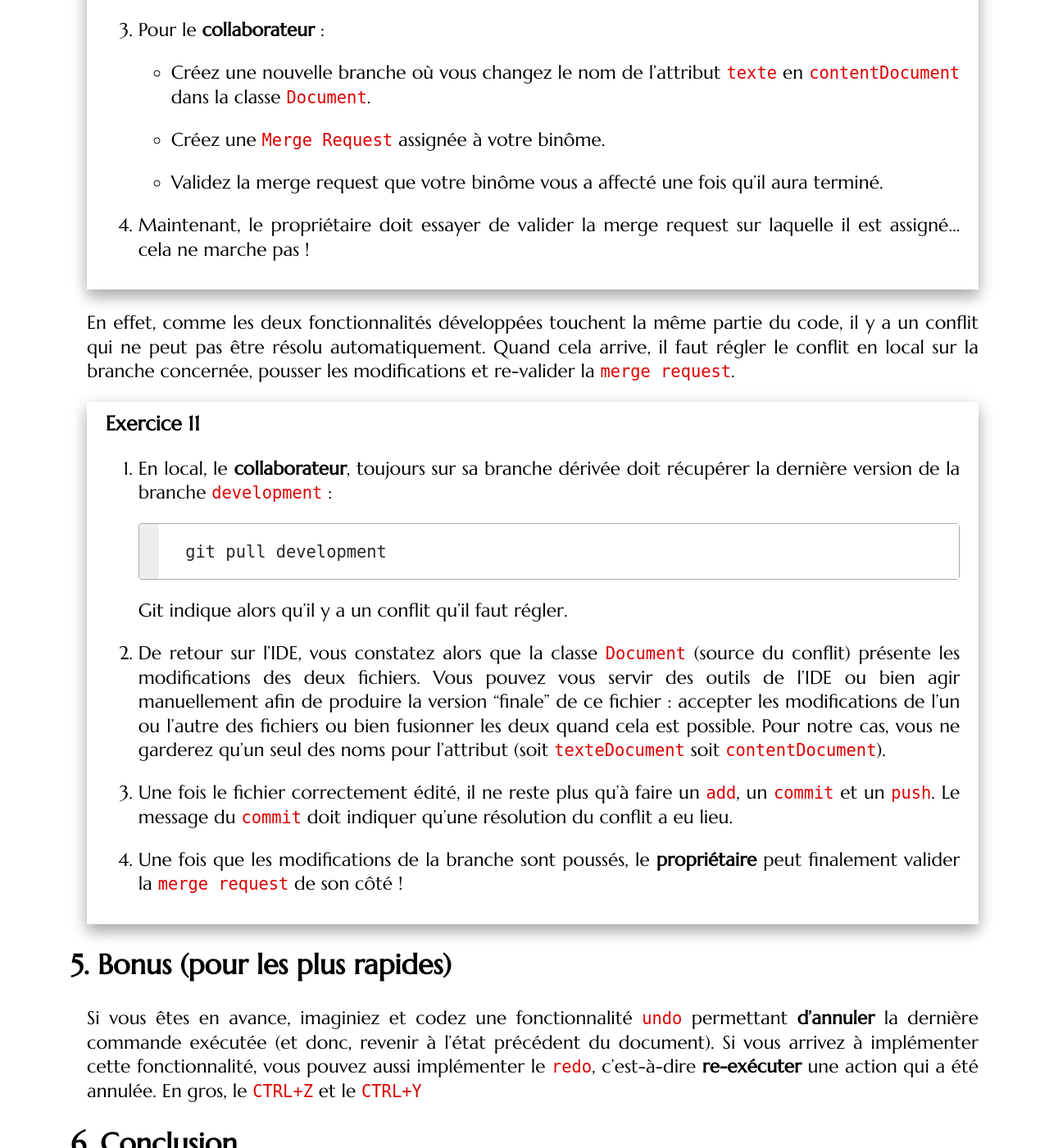
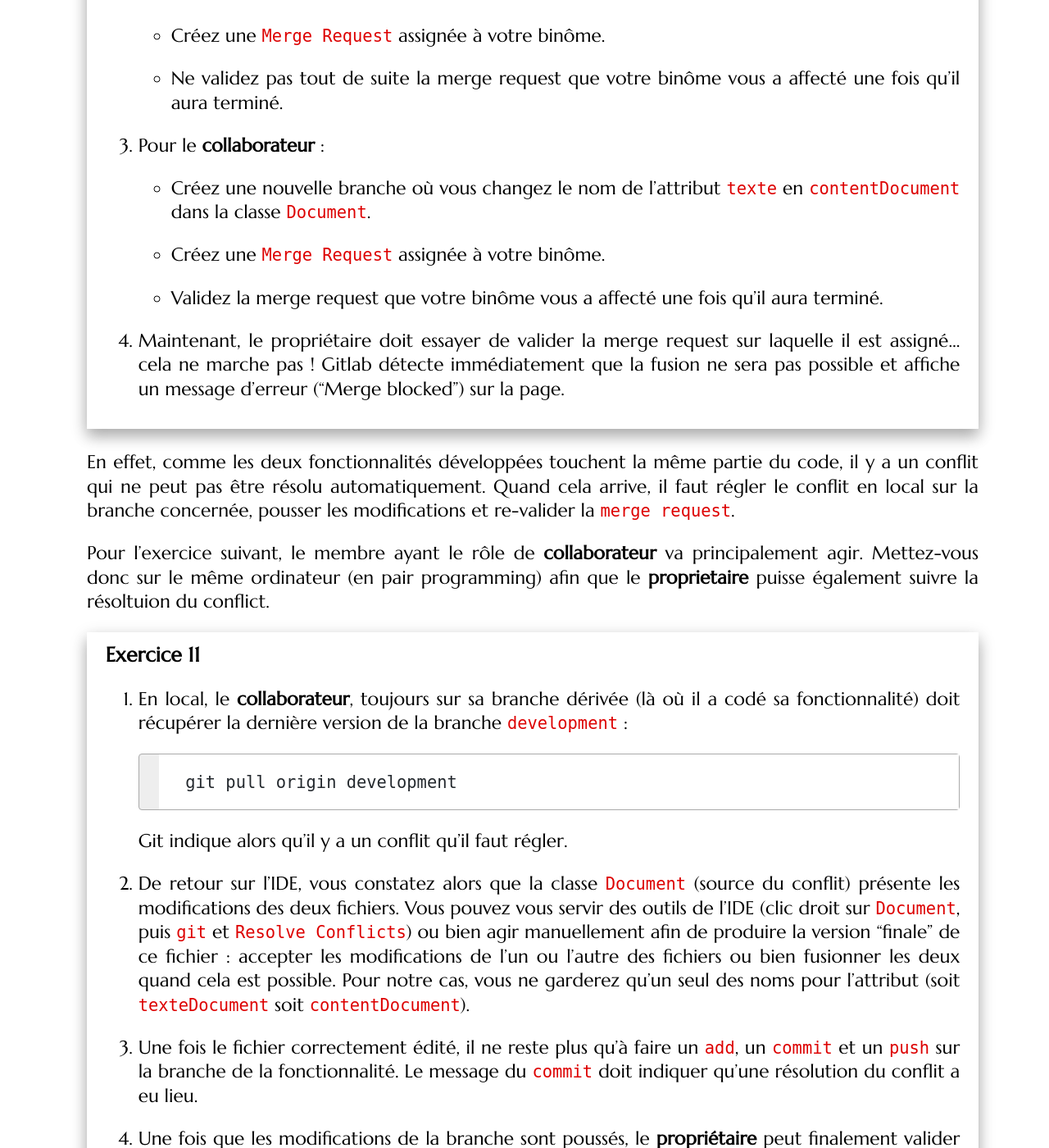
Before and after one commit to mgasquet/R304-QualiteDeveloppement, a Jekyll site: the page built from tutorials/tutorial1.md, in a window 1280 px wide and 1400 px high, scrolled down 29667 px. Shown: the whole window at 82% size. Built offline with Jekyll 4.4.1, drawn with Linux system fonts in a browser that asks for light colours; some web fonts are replaced; some of the changed text lies outside the part shown.

Commit message:
Fin mise à jour TP1 git
Mise à jour du TP2

````diff
--- a/tutorials/tutorial1.md
+++ b/tutorials/tutorial1.md
@@ -654,8 +654,6 @@ Nous allons mettre en application ce que vous avez appris sur les **branches** e
 
 6. Vérifiez que tout fonctionne bien (sans tenir compte du fait que la commande `clear` soit buguée), puis, faites en sorte d'intégrer vos fonctionnalités à la branche principale `master`. N'oubliez pas de push tout ça !
 
-<!-- 7. Supprimez vos deux **branches temporaires** (celles ayant servies à développer les deux **features**). Elles ne sont plus utiles! -->
-
 </div>
 
 ## Collaborer sur un projet
@@ -678,7 +676,7 @@ Pour la suite des exercices, trouvez-vous un binôme qui est au même point que
 
 3. Sur le dépôt **GitLab** de votre collègue, créez une `issue` et expliquez le bug que vous rencontrez. Une **issue** est en fait un fil de discussion où différentes personnes peuvent intervenir.
 
-4. Lorsque votre collègue a fait de même avec **votre dépôt**, **relevez l'identifiant** (numéro) de l'issue puis retournez dans votre projet et développez un **bugfix**. Il faudra respecter les conventions citées plus tôt pour les branches. Pour le message final du commit, veillez à bien indiquer dans la description le texte suivant : `Closes #numeroIssue` (en remplaçant `numeroIssue`, bien sûr).
+4. Lorsque votre collègue a fait de même avec **votre dépôt**, **relevez l'identifiant** (numéro) de l'issue (normalement : `1`) puis retournez dans votre projet et développez un **bugfix** à partir d'une branche dérivée de `development`. Il faudra respecter les conventions citées plus tôt pour les branches. Pour le message final du commit, veillez à bien indiquer dans la description le texte suivant : `Closes #numeroIssue` (en remplaçant `numeroIssue`, bien sûr).
 
 5. Une fois le **bugfix** publié puis ultimement intégré à `master` via la fusion de la branche `development`, retournez voir l'issue sur **GitLab**. Vous constaterez que votre commit a automatiquement été attaché à cette **issue** et qu'elle a même été fermée !
 
@@ -696,11 +694,11 @@ Le fait de faire une demande d'intégration de son code dans le projet d'origine
 
 <div class="exercise">
 
-1. Encore une fois, rendez-vous dans le dépôt de votre collègue. En haut à droite, appuyez sur le bouton **fork**. Validez. Un nouveau dépôt "forké" à partir de celui de votre collègue est alors disponible.
+1. Encore une fois, rendez-vous dans le dépôt de votre collègue. En haut à droite, appuyez sur le bouton **fork**. Configure le **namespace** pour le placer dans votre sous-groupe `etu/login` puis validez. Un nouveau dépôt "forké" à partir de celui de votre collègue est alors disponible.
 
 2. Clonez ce "nouveau" dépôt sur votre machine : comme ce dépôt forké vous appartient, vous aurez droit de faire des push dessus !
 
-3. Dans l'application récupérée, ajoutez une commande `inserer` qui permet d'insérer une chaîne de caractères à partir d'un index donné. Par exemple :
+3. Dans l'application récupérée, ajoutez une commande `inserer` qui permet d'insérer une chaîne de caractères après une position donnée. Par exemple :
 
     ```bash
     ajouter;bonjour monde
@@ -709,7 +707,7 @@ Le fait de faire une demande d'intégration de son code dans le projet d'origine
     bonjour le monde
     ```
 
-    Il faudra bien respecter le fait d'aller sur la branche de développement puis une branche pour la fonctionnalité, etc.!
+    Il faudra bien respecter le fait d'aller sur la branche de développement puis une branche pour la fonctionnalité, etc. Poussez la branche contenant la fonctionnalité (sans la merger sur `development`).
 
 4. Une fois la fonctionnalité prête et poussée sur GitLab, rendez-vous dans votre dépôt forké puis cliquez sur la rubrique **Code** et **Merge Requests**. Cliquez ensuite sur **New merge request**.
 
@@ -741,7 +739,7 @@ Dans l'exercice précédent, vous avez collaboré avec un collègue mais celui-c
 
     * Dans votre dépôt GitLab (pas celui **forké**, celui original), donnez le rôle **Owner** à votre collègue.
 
-    * Ajoutez une **nouvelle fonctionnalité** permettant d'afficher la description de chaque commande. Pour cela, vous allez ajouter une méthode `getDescriptionCommande` dans l'interface `Commande` et donc l'implémenter dans toutes les commandes. Respectez bien le processus que vous avez jusqu'ici : création d'une sous-branche, commits conventionnels, rebasing, etc.
+    * Ajoutez une **nouvelle fonctionnalité** permettant d'afficher la description de chaque commande. Pour cela, vous allez ajouter une méthode `getDescriptionCommande` (qui renvoie une donnée de type `String`) dans l'interface `Commande` et donc l'implémenter dans toutes les commandes (avec une description simple). Respectez bien le processus que vous avez jusqu'ici : création d'une sous-branche, commits conventionnels, rebasing, etc. Poussez la branche de votre fonctionnalité sur gitlab.
 
     * Une fois terminé, ne fusionnez pas tout de suite la branche de votre fonctionnalité sur `development`.
 
@@ -751,7 +749,7 @@ Dans l'exercice précédent, vous avez collaboré avec un collègue mais celui-c
 
     * Clonez ce dépôt. Vous avez maintenant les droits d'accès et surtout d'écriture.
 
-    * Sur ce dépôt, ajoutez une nouvelle commande `minuscules` similaire à `majuscules`, mais pour les minuscules (on utilise `toLowerCase`). Respectez bien le processus que vous avez jusqu'ici : création d'une sous-branche, commits conventionnels, rebasing, etc. Une fois terminé, ne fusionnez pas tout de suite la branche de votre fonctionnalité sur `development`.
+    * Sur ce dépôt, ajoutez une nouvelle commande `minuscules` similaire à `majuscules`, mais pour les minuscules (on utilise `toLowerCase`). Respectez bien le processus que vous avez jusqu'ici : création d'une sous-branche, commits conventionnels, rebasing, etc. Poussez la branche de votre fonctionnalité sur gitlab.
 
     * Une fois terminé, ne fusionnez pas la branche de votre fonctionnalité sur `development`.
 
@@ -759,11 +757,13 @@ Dans l'exercice précédent, vous avez collaboré avec un collègue mais celui-c
 
 5. À partir de [la page principale du site](https://gitlabinfo.iutmontp.univ-montp2.fr/), cliquez sur la catégorie `Merge Requests` puis `Assigned`. Vous pouvez alors visualiser toutes les `merge requests` qui vous ont été assignées.
 
-6. Faites la review de la requête qui vous a été assignée puis validez-la. Votre collègue ayant fait de même avec votre branche, tout devrait être fusionné sur `development` à ce stade ! Bien sûr, si nous avions un peu plus de temps, nous aurions pu refuser la requête, laisser des commentaires, recommencer... ce qui arrive souvent en entreprise (et c'est normal) ! Généralement, les **développeurs seniors** vérifient les `merge requests` des **développeurs juniors** (vous, bientôt). Les **seniors** se vérifient entre eux ou bien sont se considèrent comme assez expérimentés pour se passer de `merge request` et de revue de code... (mais cela est déconseillé).
+6. Faites la review de la requête qui vous a été assignée (explorez l'onglet **Commits**, **Changes**) puis validez-la. Votre collègue ayant fait de même avec votre branche, tout devrait être fusionné sur `development` à ce stade ! Bien sûr, si nous avions un peu plus de temps, nous aurions pu refuser la requête, laisser des commentaires, recommencer... ce qui arrive souvent en entreprise (et c'est normal) ! Généralement, les **développeurs seniors** vérifient les `merge requests` des **développeurs juniors** (vous, bientôt). Les **seniors** se vérifient entre eux ou bien sont se considèrent comme assez expérimentés pour se passer de `merge request` et de revue de code... (mais cela est déconseillé).
 
 7. En local, récupérez les mises à jour sur la branche `development` en faisant un **pull**.
 
 8. Jetez un œil à votre code. Bien que le `merge` ait été réalisé avec succès, il ne devrait plus compiler. Pourquoi ? Choisissez un des membres de votre binôme qui devra corriger les erreurs sur une nouvelle branche (à lui de bien la nommer) puis faire une `merge request` en assignant l'autre membre... L'autre membre fait la revue de code et valide la requête.
+
+9. Chaque membre doit bien penser à récupérer toutes les modifications en local avec un `pull`.
 
 </div>
 
@@ -791,27 +791,31 @@ Jusqu'ici, nous n'avons fait que des **merge** sans conflits bloquants, c'est-à
 
     * Validez la merge request que votre binôme vous a affecté une fois qu'il aura terminé.
 
-4. Maintenant, le propriétaire doit essayer de valider la merge request sur laquelle il est assigné... cela ne marche pas !
+4. Maintenant, le propriétaire doit essayer de valider la merge request sur laquelle il est assigné... cela ne marche pas ! Gitlab détecte immédiatement que la fusion ne sera pas possible et affiche un message d'erreur ("Merge blocked") sur la page.
 
 </div>
 
 En effet, comme les deux fonctionnalités développées touchent la même partie du code, il y a un conflit qui ne peut pas être résolu automatiquement. Quand cela arrive, il faut régler le conflit en local sur la branche concernée, pousser les modifications et re-valider la `merge request`.
 
+Pour l'exercice suivant, le membre ayant le rôle de **collaborateur** va principalement agir. Mettez-vous donc sur le même ordinateur (en pair programming) afin que le **proprietaire** puisse également suivre la résoltuion du conflict.
+
 <div class="exercise">
 
-1. En local, le **collaborateur**, toujours sur sa branche dérivée doit récupérer la dernière version de la branche `development` :
+1. En local, le **collaborateur**, toujours sur sa branche dérivée (là où il a codé sa fonctionnalité) doit récupérer la dernière version de la branche `development` :
 
     ```bash
-    git pull development
+    git pull origin development
     ```
 
     Git indique alors qu'il y a un conflit qu'il faut régler.
 
-2. De retour sur l'IDE, vous constatez alors que la classe `Document` (source du conflit) présente les modifications des deux fichiers. Vous pouvez vous servir des outils de l'IDE ou bien agir manuellement afin de produire la version "finale" de ce fichier : accepter les modifications de l'un ou l'autre des fichiers ou bien fusionner les deux quand cela est possible. Pour notre cas, vous ne garderez qu'un seul des noms pour l'attribut (soit `texteDocument` soit `contentDocument`).
+2. De retour sur l'IDE, vous constatez alors que la classe `Document` (source du conflit) présente les modifications des deux fichiers. Vous pouvez vous servir des outils de l'IDE (clic droit sur `Document`, puis `git` et `Resolve Conflicts`) ou bien agir manuellement afin de produire la version "finale" de ce fichier : accepter les modifications de l'un ou l'autre des fichiers ou bien fusionner les deux quand cela est possible. Pour notre cas, vous ne garderez qu'un seul des noms pour l'attribut (soit `texteDocument` soit `contentDocument`).
 
-3. Une fois le fichier correctement édité, il ne reste plus qu'à faire un `add`, un `commit` et un `push`. Le message du `commit` doit indiquer qu'une résolution du conflit a eu lieu.
+3. Une fois le fichier correctement édité, il ne reste plus qu'à faire un `add`, un `commit` et un `push` sur la branche de la fonctionnalité. Le message du `commit` doit indiquer qu'une résolution du conflit a eu lieu.
 
-4. Une fois que les modifications de la branche sont poussés, le **propriétaire** peut finalement valider la `merge request` de son côté !
+4. Une fois que les modifications de la branche sont poussés, le **propriétaire** peut finalement valider la `merge request` de son côté ! Faites-le.
+
+5. Pour finir, vous pouvez fusionner la branche `development` dans `master` (en local après avoir récupéré les modifications de la branche `development`, ou bien en ligne avec une merge request).
 
 </div>
 
````
Also changed, not shown: tutorials/tutorial2.md (+109 -42 lines).
